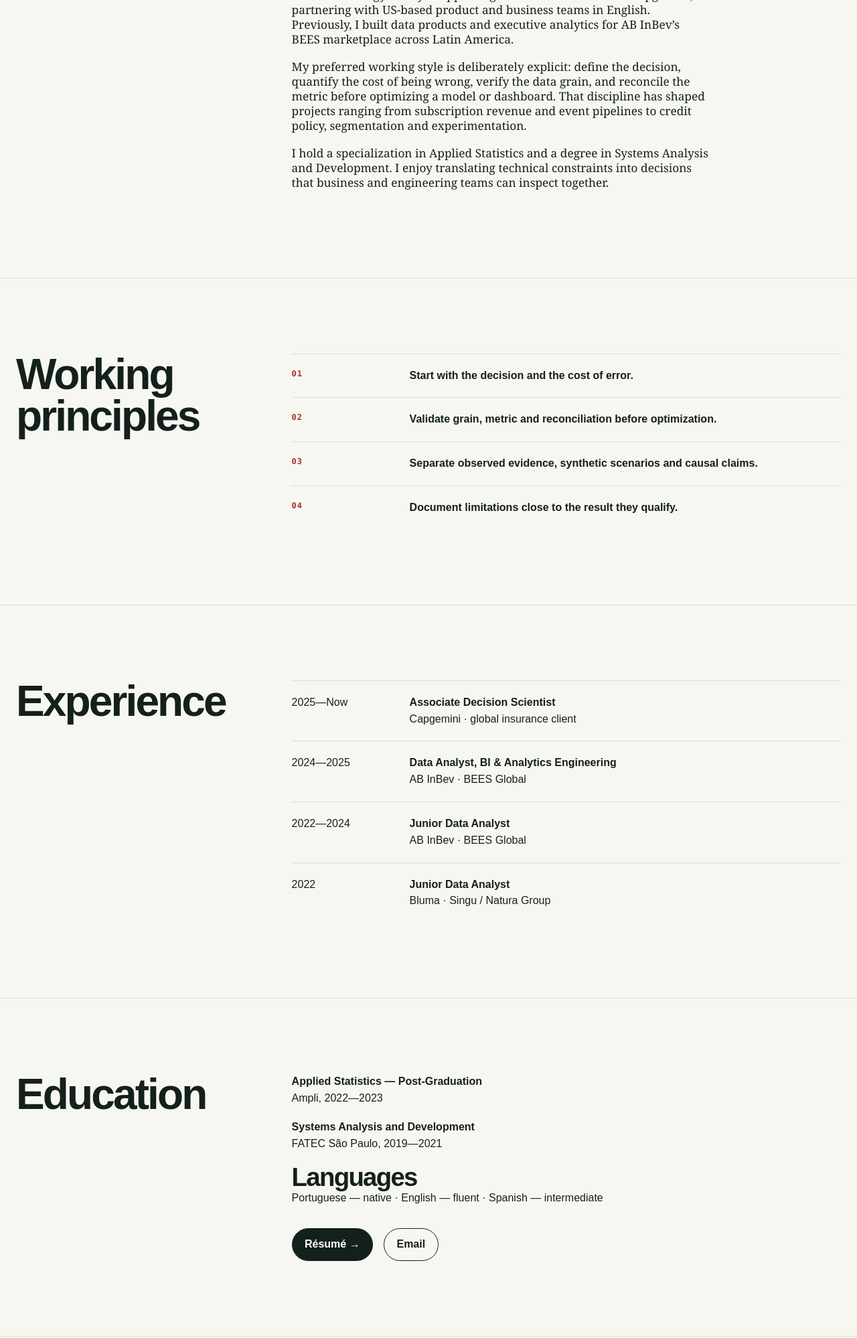
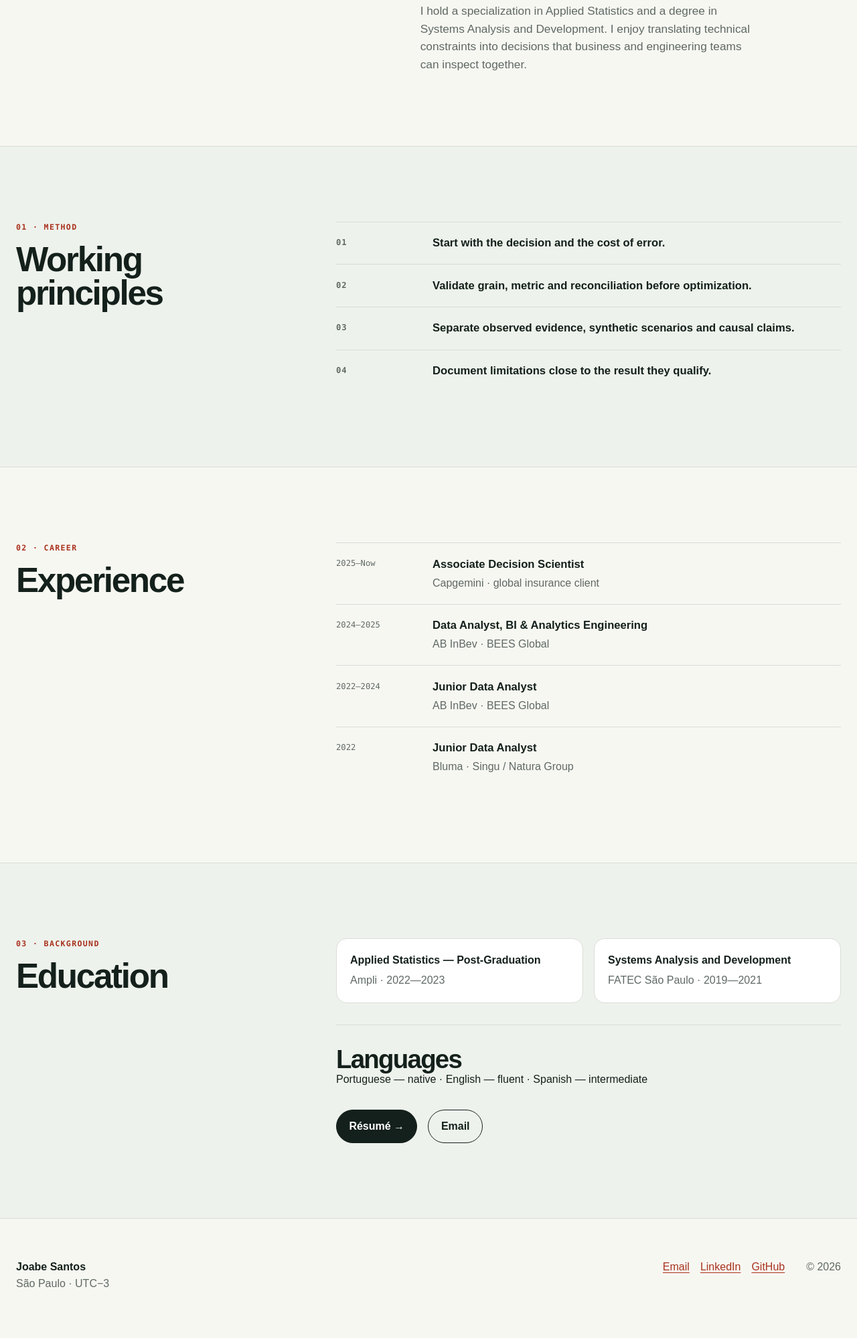
Before and after one commit to J0BS013/joabe-santos-portfolio, an Astro site: page /joabe-santos-portfolio/about in a window 1280 px wide. Shown: the part 789-2787 px from the top of the page at 67% size. Built offline with nearby package versions, Linux system fonts and the light colour scheme; Astro itself is replaced by a stand-in of ours.

Commit message:
fix: refine navigation and about page layout

```diff
--- a/src/components/AboutPage.astro
+++ b/src/components/AboutPage.astro
@@ -2,9 +2,15 @@
 import BaseLayout from '../layouts/BaseLayout.astro';
 import { copy } from '../data/site';
 import { localizedPath, type Locale } from '../lib/i18n';
+
 interface Props { locale: Locale; }
 const { locale } = Astro.props;
 const t = copy[locale];
+const sectionLabels = locale === 'en'
+  ? { method: 'Method', career: 'Career', background: 'Background' }
+  : locale === 'pt-br'
+    ? { method: 'Método', career: 'Carreira', background: 'Formação' }
+    : { method: 'Método', career: 'Carrera', background: 'Formación' };
 const roles = locale === 'en' ? [
   ['2025—Now', 'Associate Decision Scientist', 'Capgemini · global insurance client'],
   ['2024—2025', 'Data Analyst, BI & Analytics Engineering', 'AB InBev · BEES Global'],
@@ -21,11 +27,50 @@ const roles = locale === 'en' ? [
   ['2022—2024', 'Junior Data Analyst', 'AB InBev · BEES Global'],
   ['2022', 'Junior Data Analyst', 'Bluma · Singu / Natura Group'],
 ];
+const education = locale === 'en' ? [
+  ['Applied Statistics — Post-Graduation', 'Ampli · 2022—2023'],
+  ['Systems Analysis and Development', 'FATEC São Paulo · 2019—2021'],
+] : locale === 'pt-br' ? [
+  ['Pós-graduação em Estatística Aplicada', 'Ampli · 2022—2023'],
+  ['Análise e Desenvolvimento de Sistemas', 'FATEC São Paulo · 2019—2021'],
+] : [
+  ['Posgrado en Estadística Aplicada', 'Ampli · 2022—2023'],
+  ['Análisis y Desarrollo de Sistemas', 'FATEC São Paulo · 2019—2021'],
+];
 ---
+
 <BaseLayout locale={locale} routePath="/about" title={`${t.nav.about} — Joabe Santos`} description={t.aboutShort}>
-  <header class="page-header container"><p class="eyebrow">{t.nav.about}</p><h1>{t.aboutTitle}</h1></header>
-  <section class="section"><div class="container about-grid"><aside><p class="eyebrow">Decision science · Analytics engineering</p></aside><div class="prose">{t.aboutBody.map((paragraph) => <p class="lede">{paragraph}</p>)}</div></div></section>
-  <section class="section"><div class="container about-grid"><div><h2>{t.principlesTitle}</h2></div><ol class="timeline">{t.principles.map((principle, index) => <li><span class="project-number">0{index + 1}</span><strong>{principle}</strong></li>)}</ol></div></section>
-  <section class="section"><div class="container about-grid"><div><h2>{t.timelineTitle}</h2></div><ol class="timeline">{roles.map(([period, role, company]) => <li><span>{period}</span><div><strong>{role}</strong><span>{company}</span></div></li>)}</ol></div></section>
-  <section class="section"><div class="container about-grid"><div><h2>{t.educationTitle}</h2></div><div class="reading"><p><strong>Applied Statistics — Post-Graduation</strong><br />Ampli, 2022—2023</p><p><strong>Systems Analysis and Development</strong><br />FATEC São Paulo, 2019—2021</p><h3>{t.languagesTitle}</h3><p>{t.languages}</p><div class="button-row"><a class="button" href={localizedPath(locale, '/resume')}>{t.nav.resume} →</a><a class="button secondary" href="mailto:jbencao37@gmail.com">Email</a></div></div></div></section>
+  <header class="about-hero container">
+    <p class="eyebrow">{t.nav.about} · Decision science · Analytics engineering</p>
+    <div class="about-hero-grid">
+      <h1>{t.aboutTitle}</h1>
+      <div class="about-intro">
+        {t.aboutBody.map((paragraph, index) => <p class={index === 0 ? 'lede' : undefined}>{paragraph}</p>)}
+      </div>
+    </div>
+  </header>
+
+  <section class="section about-band-soft">
+    <div class="container about-section-grid">
+      <div class="about-section-heading"><p class="eyebrow">01 · {sectionLabels.method}</p><h2>{t.principlesTitle}</h2></div>
+      <ol class="timeline about-section-content">{t.principles.map((principle, index) => <li><span class="project-number">0{index + 1}</span><strong>{principle}</strong></li>)}</ol>
+    </div>
+  </section>
+
+  <section class="section">
+    <div class="container about-section-grid">
+      <div class="about-section-heading"><p class="eyebrow">02 · {sectionLabels.career}</p><h2>{t.timelineTitle}</h2></div>
+      <ol class="timeline about-section-content">{roles.map(([period, role, company]) => <li><span>{period}</span><div><strong>{role}</strong><span>{company}</span></div></li>)}</ol>
+    </div>
+  </section>
+
+  <section class="section about-band-soft">
+    <div class="container about-section-grid">
+      <div class="about-section-heading"><p class="eyebrow">03 · {sectionLabels.background}</p><h2>{t.educationTitle}</h2></div>
+      <div class="about-section-content">
+        <div class="education-list">{education.map(([course, institution]) => <article class="education-item"><strong>{course}</strong><p>{institution}</p></article>)}</div>
+        <div class="about-languages"><h3>{t.languagesTitle}</h3><p>{t.languages}</p><div class="button-row"><a class="button" href={localizedPath(locale, '/resume')}>{t.nav.resume} →</a><a class="button secondary" href="mailto:jbencao37@gmail.com">Email</a></div></div>
+      </div>
+    </div>
+  </section>
 </BaseLayout>
--- a/src/components/LanguageSwitcher.astro
+++ b/src/components/LanguageSwitcher.astro
@@ -16,8 +16,7 @@ const { locale, routePath } = Astro.props;
 </nav>
 
 <style>
-  .language-switcher { align-items: center; display: flex; gap: 0.4rem; }
+  .language-switcher { align-items: center; display: flex; gap: 0.2rem; }
   a { color: var(--muted); font-family: var(--mono); font-size: 0.76rem; font-weight: 700; padding: 0.25rem; text-decoration: none; }
-  a + a::before { color: var(--rule); content: '·'; margin-right: 0.55rem; }
-  a[aria-current='page'] { color: var(--ink); text-decoration: underline; text-decoration-color: var(--accent); text-decoration-thickness: 2px; }
+  a[aria-current='page'] { background: #f1e7df; border-radius: 999px; color: var(--accent-dark); text-decoration: none; }
 </style>
--- a/src/styles/global.css
+++ b/src/styles/global.css
@@ -61,7 +61,9 @@ p { margin: 0 0 1.15rem; }
 
 /* Section headings */
 .section-heading { align-items: end; display: grid; gap: var(--space-4); grid-template-columns: 1.1fr .9fr; }
+.section-heading h2 { margin-bottom: 0; }
 .section-heading > p { color: var(--muted); font-size: 1.15rem; justify-self: end; max-width: 45ch; }
+.section-heading > .text-link { align-self: end; justify-self: end; margin-bottom: .55rem; }
 .work-intro { padding-bottom: var(--space-4); }
 
 /* Flagship visual cases */
@@ -144,10 +146,27 @@ p { margin: 0 0 1.15rem; }
 .prose code { background: var(--surface); border: 1px solid var(--rule); font-family: var(--mono); font-size: .88em; padding: .08em .25em; }
 .prose table { border-collapse: collapse; display: block; max-width: 100%; overflow-x: auto; }
 .prose th, .prose td { border-bottom: 1px solid var(--rule); padding: .65rem; text-align: left; }
-.about-grid { display: grid; gap: var(--space-5); grid-template-columns: minmax(15rem, 3fr) minmax(0, 7fr); }
+.about-hero { padding-block: clamp(3.5rem, 7vw, 6.5rem); }
+.about-hero > .eyebrow { margin-bottom: var(--space-4); }
+.about-hero-grid { align-items: start; display: grid; gap: clamp(3rem, 7vw, 7rem); grid-template-columns: minmax(0, .9fr) minmax(28rem, 1.1fr); }
+.about-hero h1 { font-size: clamp(3rem, 6vw, 5.6rem); max-width: 11ch; }
+.about-intro { max-width: 57ch; padding-top: .4rem; }
+.about-intro .lede { font-size: clamp(1.35rem, 2.2vw, 1.8rem); margin-bottom: 1.6rem; }
+.about-intro p:not(.lede) { color: var(--muted); font-size: 1.08rem; }
+.about-section-grid { align-items: start; display: grid; gap: clamp(2.5rem, 7vw, 7rem); grid-template-columns: minmax(13rem, .68fr) minmax(0, 1.32fr); }
+.about-section-heading h2 { font-size: clamp(2.25rem, 4vw, 3.65rem); margin-bottom: 0; max-width: 10ch; }
+.about-section-content { max-width: 52rem; }
+.about-band-soft { background: #eef2ec; }
 .timeline { list-style: none; margin: 0; padding: 0; }
-.timeline li { border-top: 1px solid var(--rule); display: grid; gap: 1rem; grid-template-columns: 10rem 1fr; padding-block: var(--space-3); }
+.timeline li { border-top: 1px solid var(--rule); display: grid; gap: 1.5rem; grid-template-columns: 7.5rem 1fr; padding-block: 1.15rem; }
 .timeline strong, .timeline span { display: block; }
+.timeline strong { font-size: 1.04rem; }
+.timeline li > span { color: var(--muted); font-family: var(--mono); font-size: .76rem; padding-top: .18rem; }
+.timeline li div span { color: var(--muted); margin-top: .2rem; }
+.education-list { display: grid; gap: 1rem; grid-template-columns: 1fr 1fr; }
+.education-item { background: var(--surface); border: 1px solid var(--rule); border-radius: 1rem; padding: 1.25rem; }
+.education-item p { color: var(--muted); margin: .3rem 0 0; }
+.about-languages { border-top: 1px solid var(--rule); margin-top: var(--space-4); padding-top: var(--space-4); }
 
 @media (max-width: 58rem) {
   .hero-grid { grid-template-columns: 1fr; }
@@ -162,8 +181,9 @@ p { margin: 0 0 1.15rem; }
 }
 
 @media (max-width: 52rem) {
-  .section-heading, .case-body, .about-grid, .work-header { grid-template-columns: 1fr; }
+  .section-heading, .case-body, .about-hero-grid, .about-section-grid, .work-header { grid-template-columns: 1fr; }
   .section-heading > p { justify-self: start; }
+  .section-heading > .text-link { justify-self: start; margin-bottom: 0; }
   .work-header .eyebrow, .work-header h1, .work-header .lede { grid-column: 1; grid-row: auto; }
   .scope-grid { grid-template-columns: 1fr; }
   .scope-item + .scope-item { border-left: 0; border-top: 1px solid #cbd3cb; }
@@ -193,6 +213,7 @@ p { margin: 0 0 1.15rem; }
   .case-meta { grid-template-columns: 1fr; }
   .case-meta div + div { border-left: 0; border-top: 1px solid var(--rule); }
   .timeline li { grid-template-columns: 1fr; }
+  .education-list { grid-template-columns: 1fr; }
 }
 
 @media (prefers-reduced-motion: reduce) {
```
